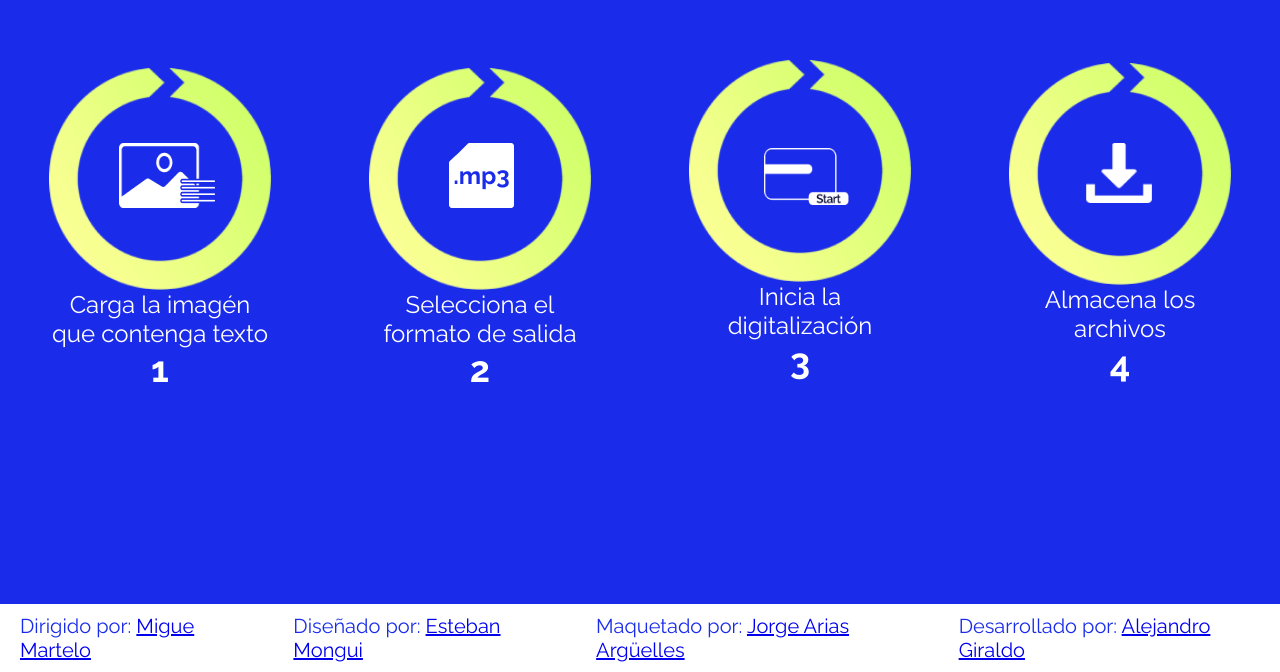
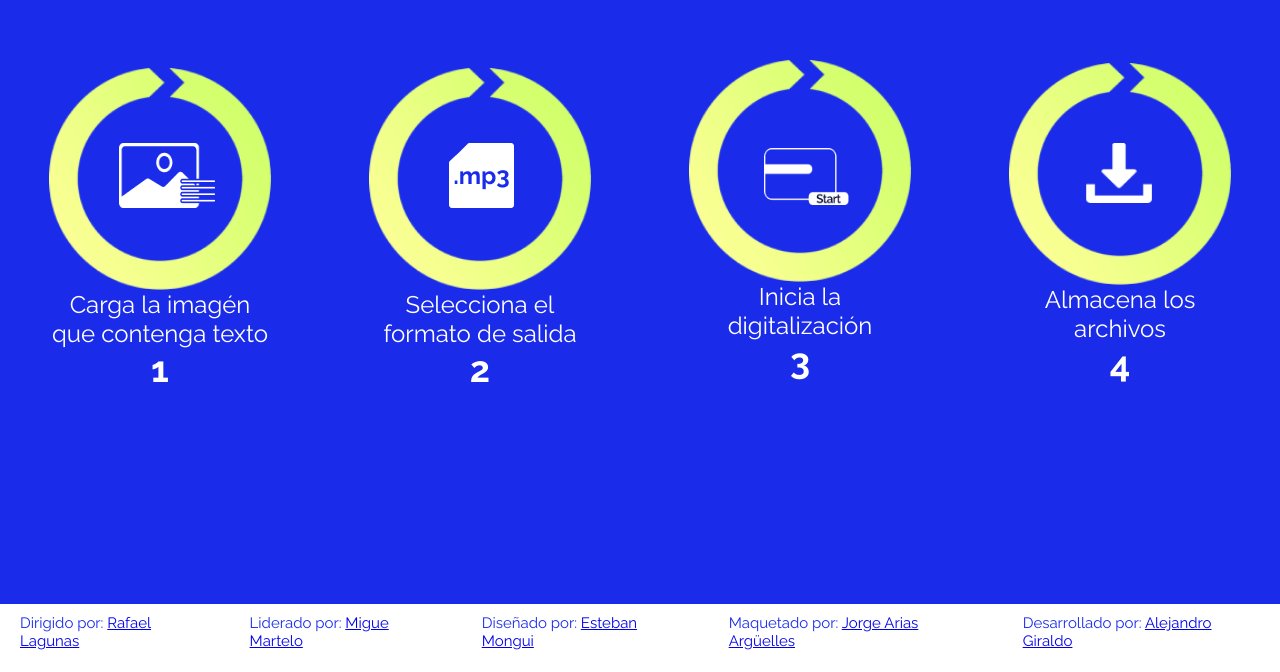
Before and after one commit to jorgearguellles/jamer-frontend, a React app: page / in a window 1280 px wide. Shown: the part 2235-2907 px from the top of the page. Built offline with nearby package versions, Linux system fonts and the light colour scheme.

Commit message:
update/footer

```diff
--- a/src/components/Footer/Footer.js
+++ b/src/components/Footer/Footer.js
@@ -7,7 +7,21 @@ const Footer = () => {
 			<ul className={styles.ul}>
 				<li className={styles.li}>
 					Dirigido por:{" "}
-					<a href="https://www.linkedin.com/in/miguemartelo/" target="_blank">
+					<a
+						href="https://www.linkedin.com/in/rafaellagunas/"
+						target="_blank"
+						rel="noreferrer"
+					>
+						Rafael Lagunas
+					</a>
+				</li>
+				<li className={styles.li}>
+					Liderado por:{" "}
+					<a
+						href="https://www.linkedin.com/in/miguemartelo/"
+						target="_blank"
+						rel="noreferrer"
+					>
 						Migue Martelo
 					</a>
 				</li>
@@ -16,6 +30,7 @@ const Footer = () => {
 					<a
 						href="https://www.linkedin.com/in/esteban-mongu%C3%AD-torres-88442b172/"
 						target="_blank"
+						rel="noreferrer"
 					>
 						Esteban Mongui
 					</a>
@@ -25,13 +40,18 @@ const Footer = () => {
 					<a
 						href="https://www.linkedin.com/in/jorgeariasarguelles/"
 						target="_blank"
+						rel="noreferrer"
 					>
 						Jorge Arias Argüelles
 					</a>
 				</li>
 				<li className={styles.li}>
 					Desarrollado por:{" "}
-					<a href="https://www.linkedin.com/in/alejandrosin/" target="_blank">
+					<a
+						href="https://www.linkedin.com/in/alejandrosin/"
+						target="_blank"
+						rel="noreferrer"
+					>
 						Alejandro Giraldo
 					</a>
 				</li>
--- a/src/components/Footer/Footer.module.css
+++ b/src/components/Footer/Footer.module.css
@@ -11,6 +11,6 @@
 .li {
 	margin: 0 2rem;
 	list-style: none;
-	font-size: 2rem;
+	font-size: 1.5rem;
 	color: #1a2cea;
 }
--- a/src/components/SecondarySection/SecondarySection.module.css
+++ b/src/components/SecondarySection/SecondarySection.module.css
@@ -1,6 +1,6 @@
 .secondarySection {
-	height: calc(100% - padding);
-	width: calc(100% - padding);
+	height: calc(100% - 6.8rem);
+	width: calc(100% - 6.8rem);
 	padding: 6.8rem;
 	background: #f5f6fe;
 }
```
